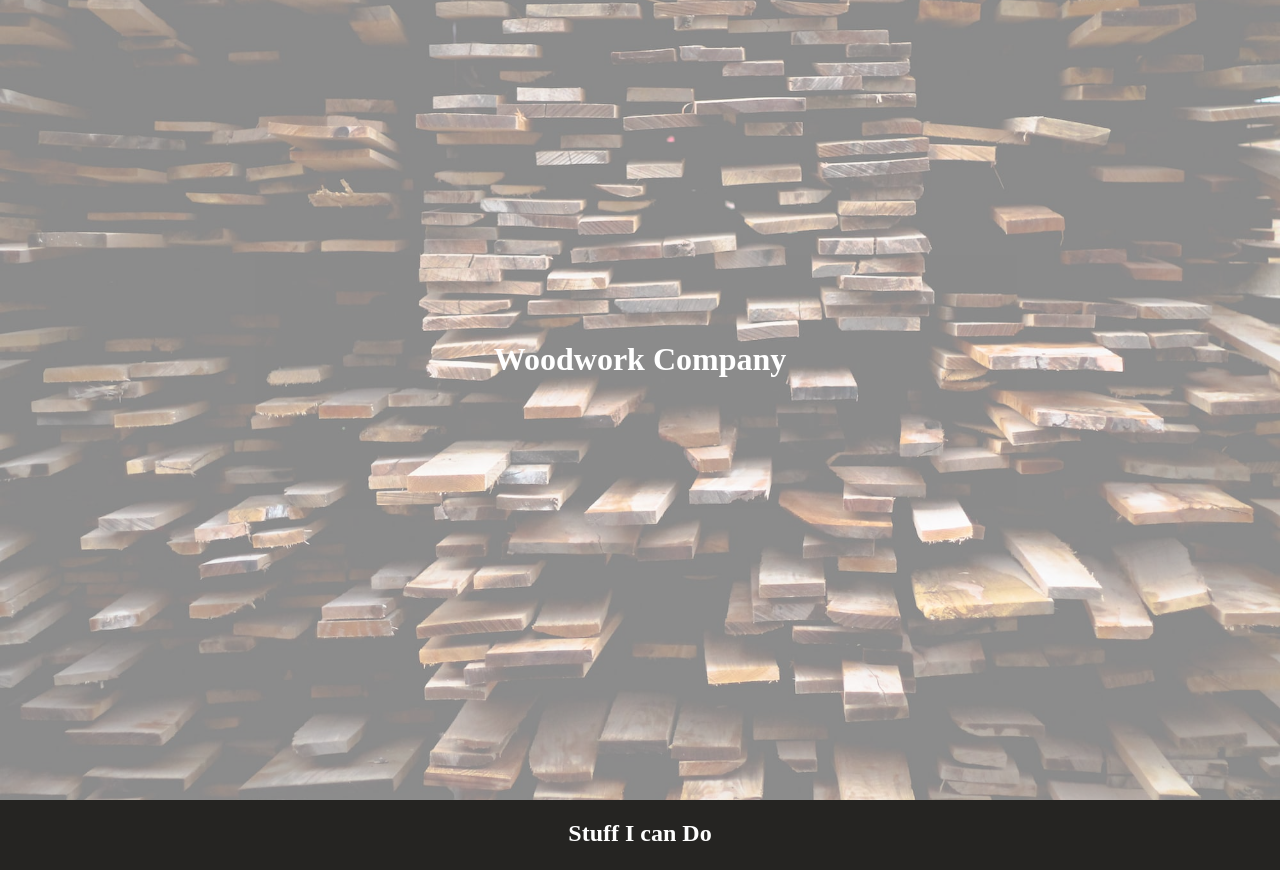
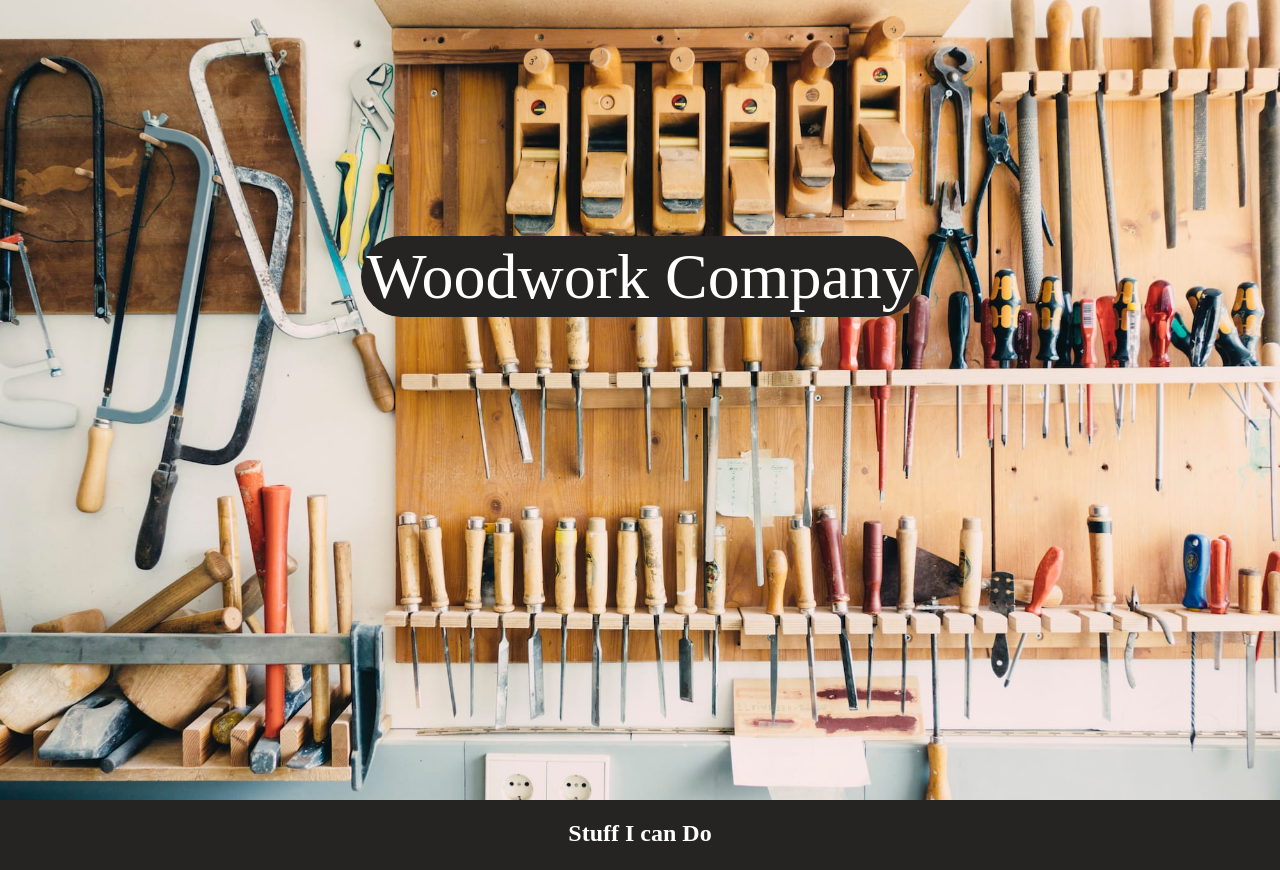
Before and after one commit to Uvacoder/woodworkjw, a plain HTML site: page index.html in a window 1280 px wide. Shown: the top 870 px of the page. Drawn offline with Linux system fonts and the light colour scheme.

Commit message:
Title update

```diff
--- a/CSS/stylesheet.css
+++ b/CSS/stylesheet.css
@@ -10,17 +10,16 @@ body, html {
   background-repeat: no-repeat;
   background-size: cover;
   position: relative;
-  opacity: 0.50;
 }
 
 /*image specifications*/
 .top-img {
-  background-image: url("../images/planks.jpg");
+  background-image: url("../images/tools.jpg");
   min-height: 100%;
 }
 
 .mdl-img {
-  background-image: url("../images/tools.jpg");
+  background-image: url("../images/planks.jpg");
   min-height: 100%;
 }
 
@@ -31,10 +30,19 @@ body, html {
 
 .company-text {
   position: absolute;
-  top: 40%;
+  top: 30%;
   width: 100%;
   text-align: center;
+  font-size: 4em;
+}
+
+.company-name {
+  background-color: #252422;
   color: white;
+  width: auto;
+  padding: 5px;
+  border-radius: 50px;
+
 }
 
 .portfolio-text, .info-text, .contact-text {
--- a/index.html
+++ b/index.html
@@ -9,7 +9,7 @@
   <body>
     <div class="bkgr-img top-img">
       <div class="company-text">
-        <h1>Woodwork Company</h1>
+        <span class="company-name">Woodwork Company</span>
       </div>
     </div>
     <div class="info-text">
```
Also changed, not shown: images/toolsopac.jpg (added).
